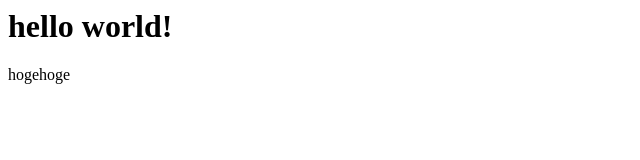
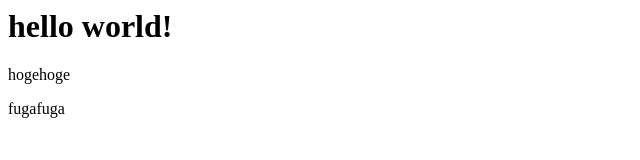
Before and after one commit to kosuke22/git_tutorial, a plain HTML site: page index.html in a window 1280 px wide. Shown: the full height of the page, 0-640 px from the left. Drawn offline with Linux system fonts and the light colour scheme.

Commit message:
fugafuga

```diff
--- a/index.html
+++ b/index.html
@@ -1,2 +1,3 @@
 <h1>hello world!</h1>
 <p>hogehoge</p>
+<p>fugafuga</p>
```
